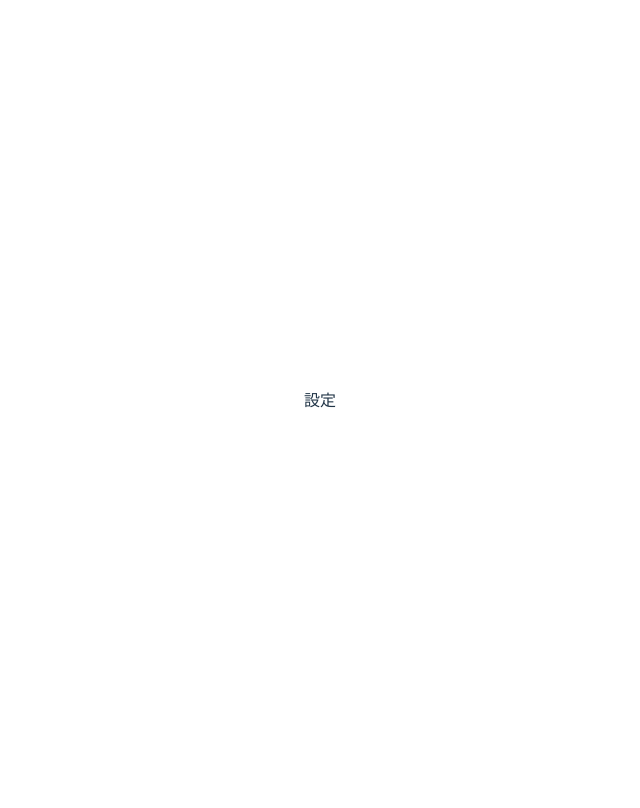
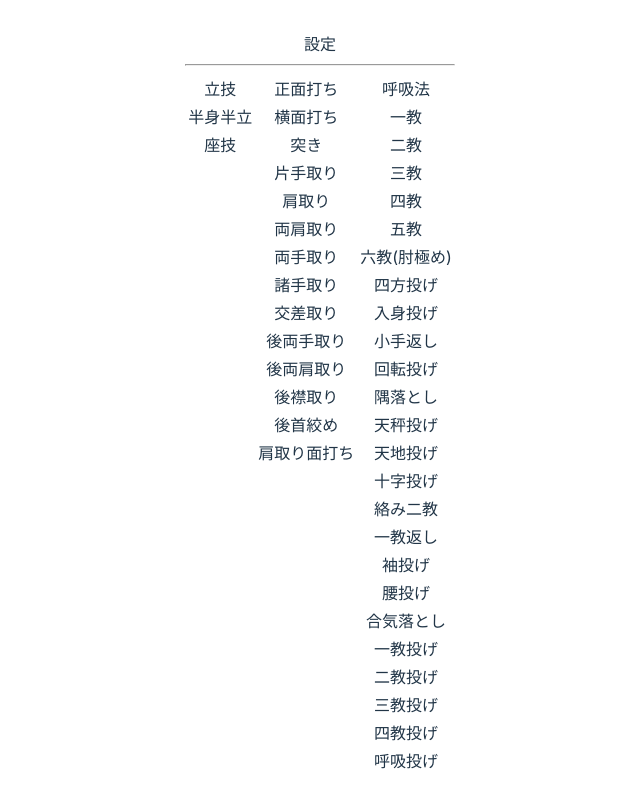
Before and after one commit to SparrowDev514/aikido-practice-planner, a React (Vite) app: page /settings in a window 1280 px wide. Shown: the whole page, without its empty margins (320-960 px from the left). Built offline with nearby package versions, Linux system fonts and the light colour scheme.

Commit message:
設定ページの表示

```diff
--- a/src/pages/Generater.tsx
+++ b/src/pages/Generater.tsx
@@ -1,4 +1,5 @@
 import { useState } from "react";
+import { Link } from "react-router-dom";
 import { tachiKataList, torikataList, wazaList } from "../consts/index";
 import { Torikata, Waza } from "../types/type";
 
@@ -44,6 +45,7 @@ const Generater = () => {
     <>
       <div>合気道稽古内容ジェネレーター</div>
       <input type="button" value="生成する" onClick={generateKataList} />
+      <Link to="settings">設定</Link>
       <hr />
       <table>
         <tbody>
--- a/src/pages/Settings.tsx
+++ b/src/pages/Settings.tsx
@@ -1,5 +1,36 @@
+import { tachiKataList, torikataList, wazaList } from "../consts/index";
+import { Torikata, Waza } from "../types/type";
+
 const Settings = () => {
-  return <>設定</>;
+  return (
+    <>
+      <div>設定</div>
+      <hr />
+      <table style={{ display: "flex" }}>
+        <tbody>
+          {tachiKataList.map((tachiKata: string) => (
+            <tr key={tachiKata} style={{ flex: 1 }}>
+              <td>{tachiKata}</td>
+            </tr>
+          ))}
+        </tbody>
+        <tbody>
+          {torikataList.map((torikata: Torikata) => (
+            <tr key={torikata.name} style={{ flex: 1 }}>
+              <td>{torikata.name}</td>
+            </tr>
+          ))}
+        </tbody>
+        <tbody>
+          {wazaList.map((waza: Waza) => (
+            <tr key={waza.name} style={{ flex: 1 }}>
+              <td>{waza.name}</td>
+            </tr>
+          ))}
+        </tbody>
+      </table>
+    </>
+  );
 };
 
 export default Settings;
```
